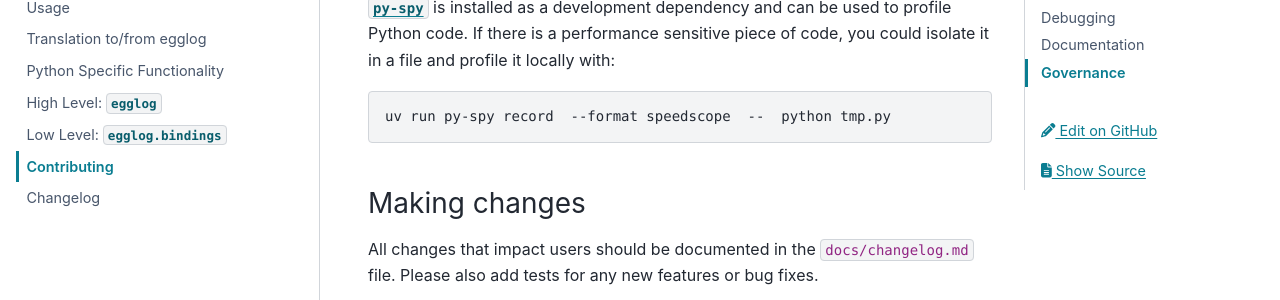
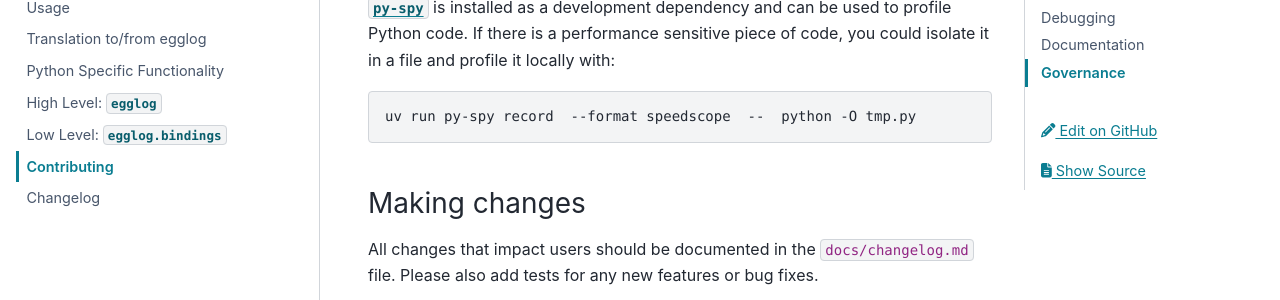
Before and after one commit to egraphs-good/egglog-python, a Sphinx documentation site: the page built from docs/reference/contributing.md, in a window 1280 px wide and 900 px high, scrolled down 2049 px. Shown: the part 152-452 px from the top of the window. Built offline with Sphinx 7.4.7 and the PyData theme 0.15.4, drawn with Linux system fonts in a browser that asks for light colours; pages that are not in the unit, such as notebooks, are missing from menus; comment, search, counter and statistics services are not loaded; the version number is read from the project's files by our own code.

Commit message:
Profile with optimizations on

````diff
--- a/docs/reference/contributing.md
+++ b/docs/reference/contributing.md
@@ -83,7 +83,7 @@ Debug symbols are turned on by default.
 If there is a performance sensitive piece of code, you could isolate it in a file and profile it locally with:
 
 ```bash
-uv run py-spy record  --format speedscope  --  python tmp.py
+uv run py-spy record  --format speedscope  --  python -O tmp.py
 ```
 
 ### Making changes
````
